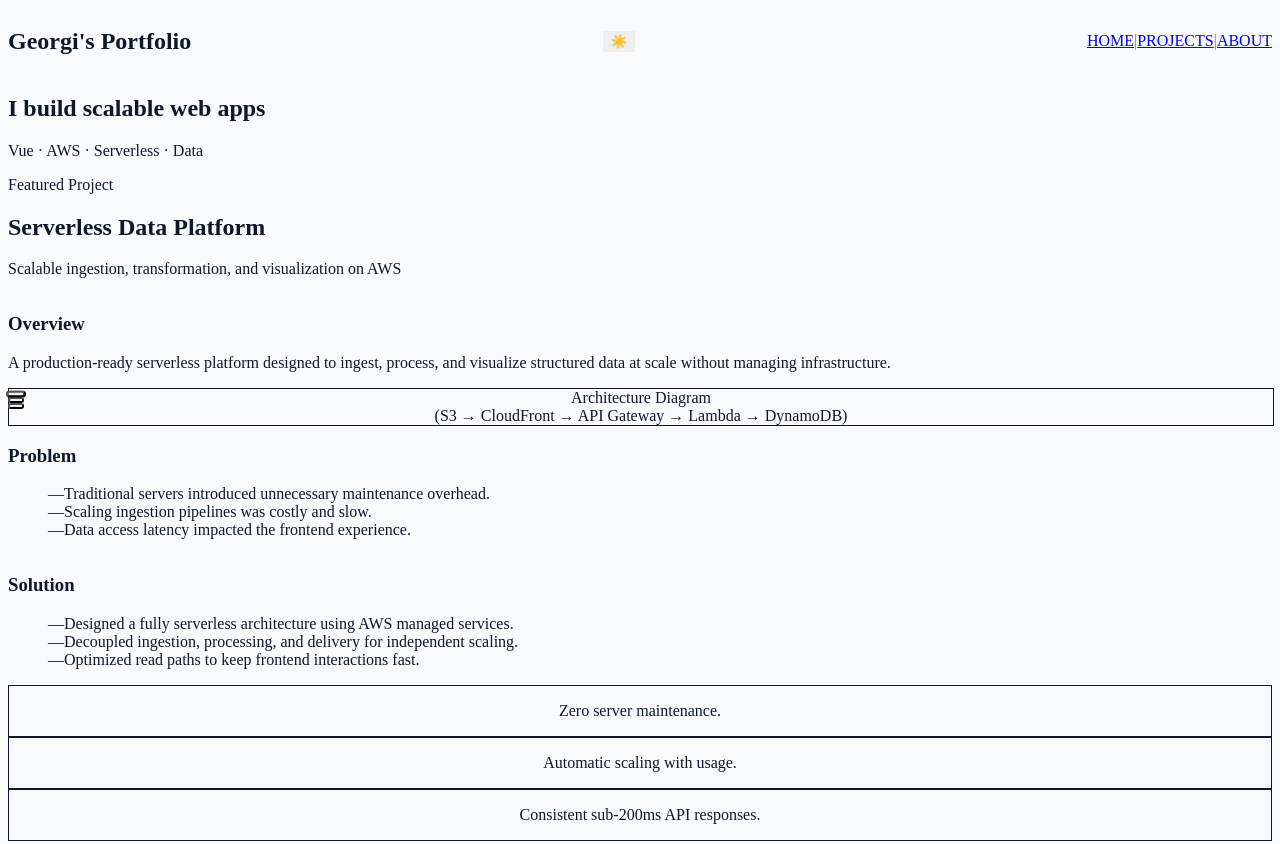
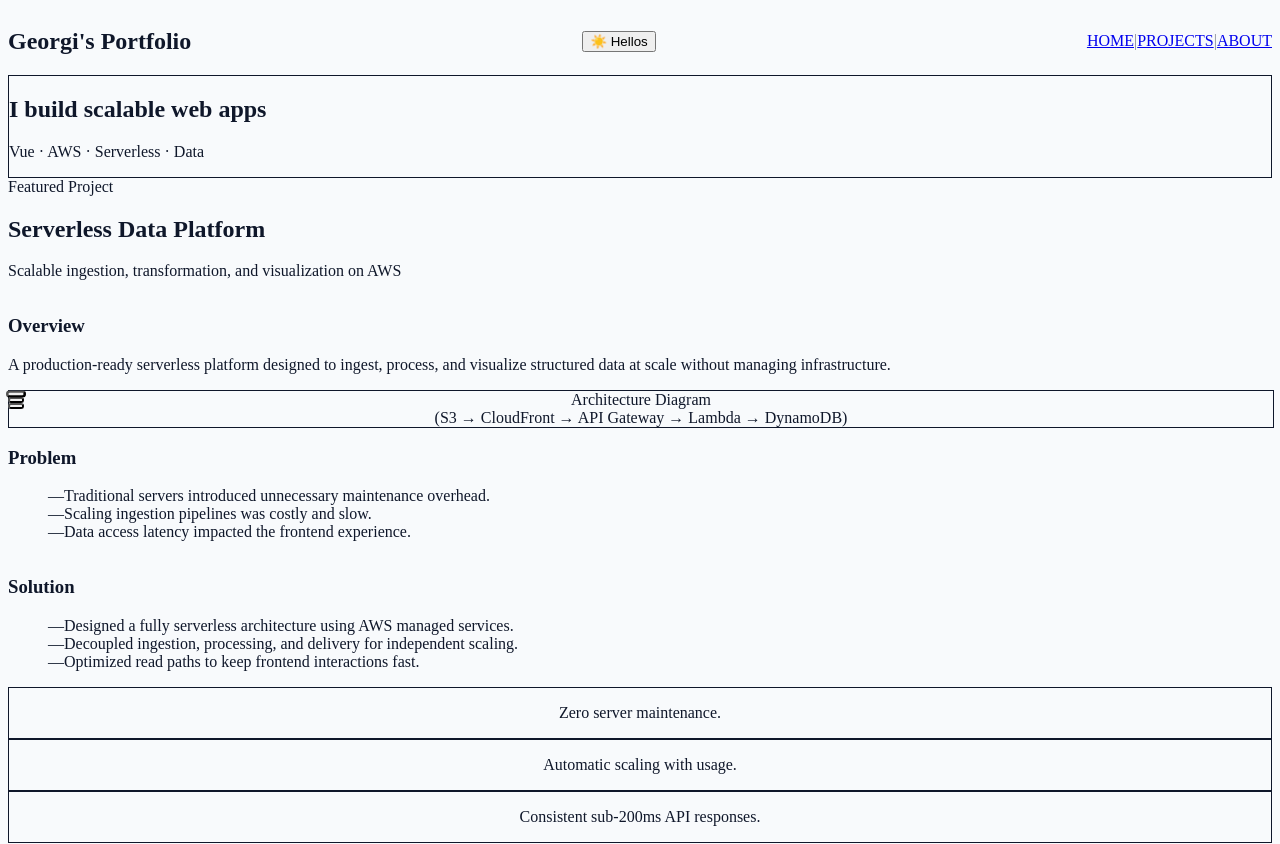
Before and after one commit to gjgeorgiev/GjGeorgievPortfolio, a Vue app: page / in a window 1280 px wide. Shown: the top 844 px of the page. Built offline with nearby package versions, Linux system fonts and the light colour scheme.

Commit message:
Base Card and Dark Mode Button initial functionality added. TODO: CSS and Tailwind Classes, Add Base Text component, Add Base Table component for future use

```diff
--- a/src/components/layout/NavBar.vue
+++ b/src/components/layout/NavBar.vue
@@ -1,9 +1,9 @@
 <template>
 
   <nav class="flex justify-between items-center px-4 py-4">
-    <h2 class="font-bold">Georgi's Portfolio</h2>
-      <BaseButton @click="isDark = !isDark" variant="primary" size="sm">
-        {{ isDark ? "🌙" : "☀️" }}
+    <h2 class="font-bold text">Georgi's Portfolio</h2>
+      <BaseButton @click="isDark = !isDark" variant="primary">
+        {{ isDark ? "🌙" : "☀️" }} Hellos
       </BaseButton>
     <div>
       <ul class="uppercase">
--- a/src/components/sections/Hero.vue
+++ b/src/components/sections/Hero.vue
@@ -1,14 +1,17 @@
 <template>
   <SectionWrapper id="hero">
+    <BaseCard variant="secondary" size="lg">
     <h1 class="text-3xl md:text-6xl font-bold mb-6">
       I build scalable web apps
     </h1>
     <p class="text-text-muted mb-8">
       Vue · AWS · Serverless · Data
     </p>
+   </BaseCard>
   </SectionWrapper>
 </template>
 
 <script setup>
 import SectionWrapper from "@/components/ui/SectionWrapper.vue"
+import BaseCard from "@/components/ui/BaseCard.vue"
 </script>
--- a/src/components/ui/BaseButton.vue
+++ b/src/components/ui/BaseButton.vue
@@ -34,8 +34,7 @@ const variantClasses = computed(() => {
   if (props.variant === "primary") {
     return `
       bg-accent text-bg-main
-      hover:bg-accent-hover
-      border-transparent
+      hover:bg-accent-hover hover:text-bg-main
     `
   }
   if (props.variant === "secondary") {
@@ -55,12 +54,11 @@ const sizeClasses = computed(() => {
 })
 
 const focusClasses = `
-  focus:ring-2 focus:ring-accent/40
-  focus:ring-offset-2
+
 `
 
 const animatedClasses = `
-  transition-all duration-200
-  hover:-translate-y-0.5 active:scale-95
+      hover:rotate-360
+      transition-transform duration-500 ease-in-out
 `
 </script>
--- a/src/components/ui/BaseCard.vue
+++ b/src/components/ui/BaseCard.vue
@@ -1,7 +1,7 @@
 <template>
   <div
     :class="[
-      'bg-bg-surface text-text-primary border border-border-subtle',
+      'bg-bg-surface text-text-muted border border-border-subtle',
       'rounded-xl p-6',
       'shadow-soft',
       hoverLiftClasses,
@@ -13,6 +13,8 @@
 </template>
 
 <script setup>
+import { computed } from 'vue'
+
 const props = defineProps({
   hoverLift: { type: Boolean, default: true },
 })
```
